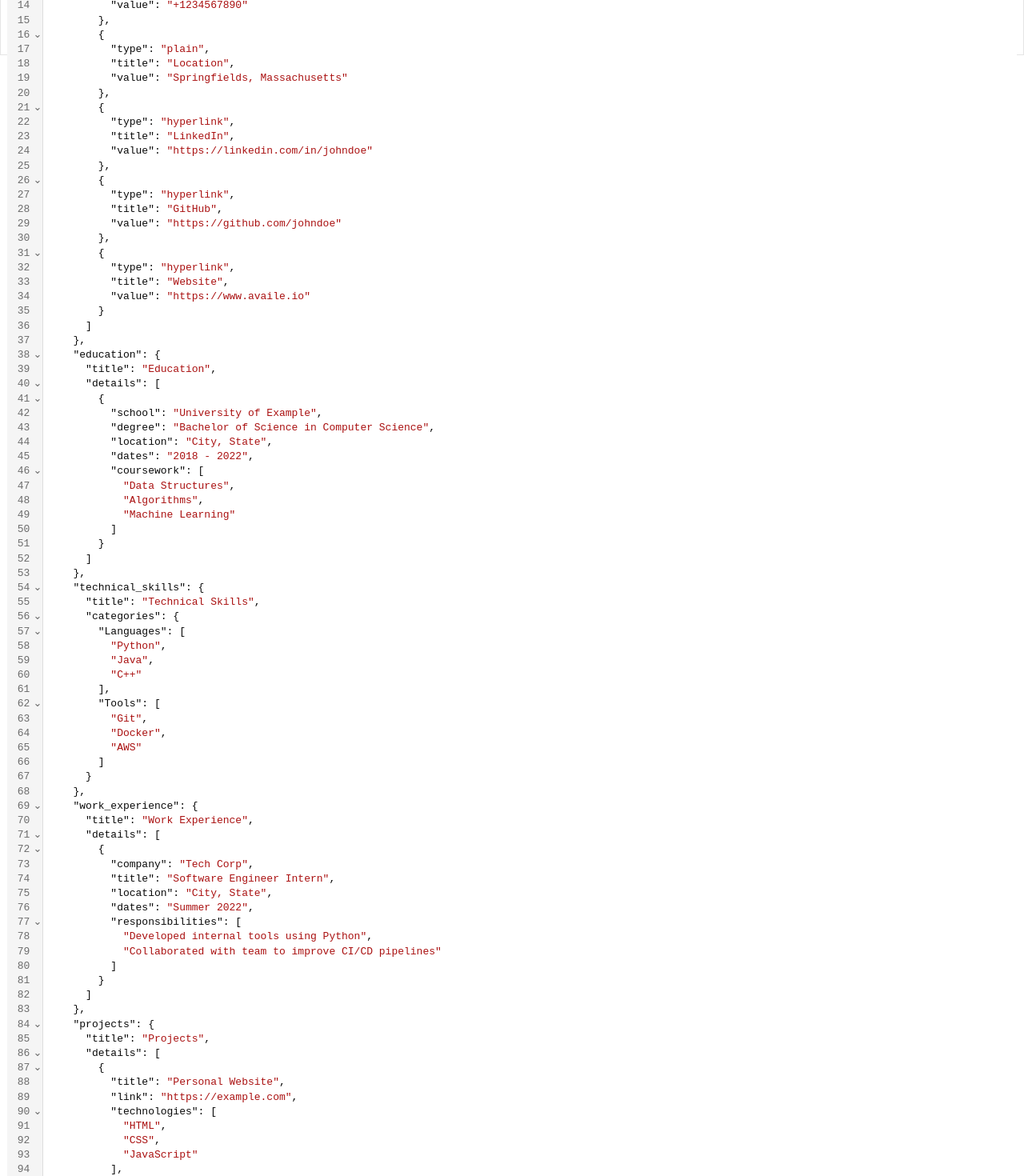
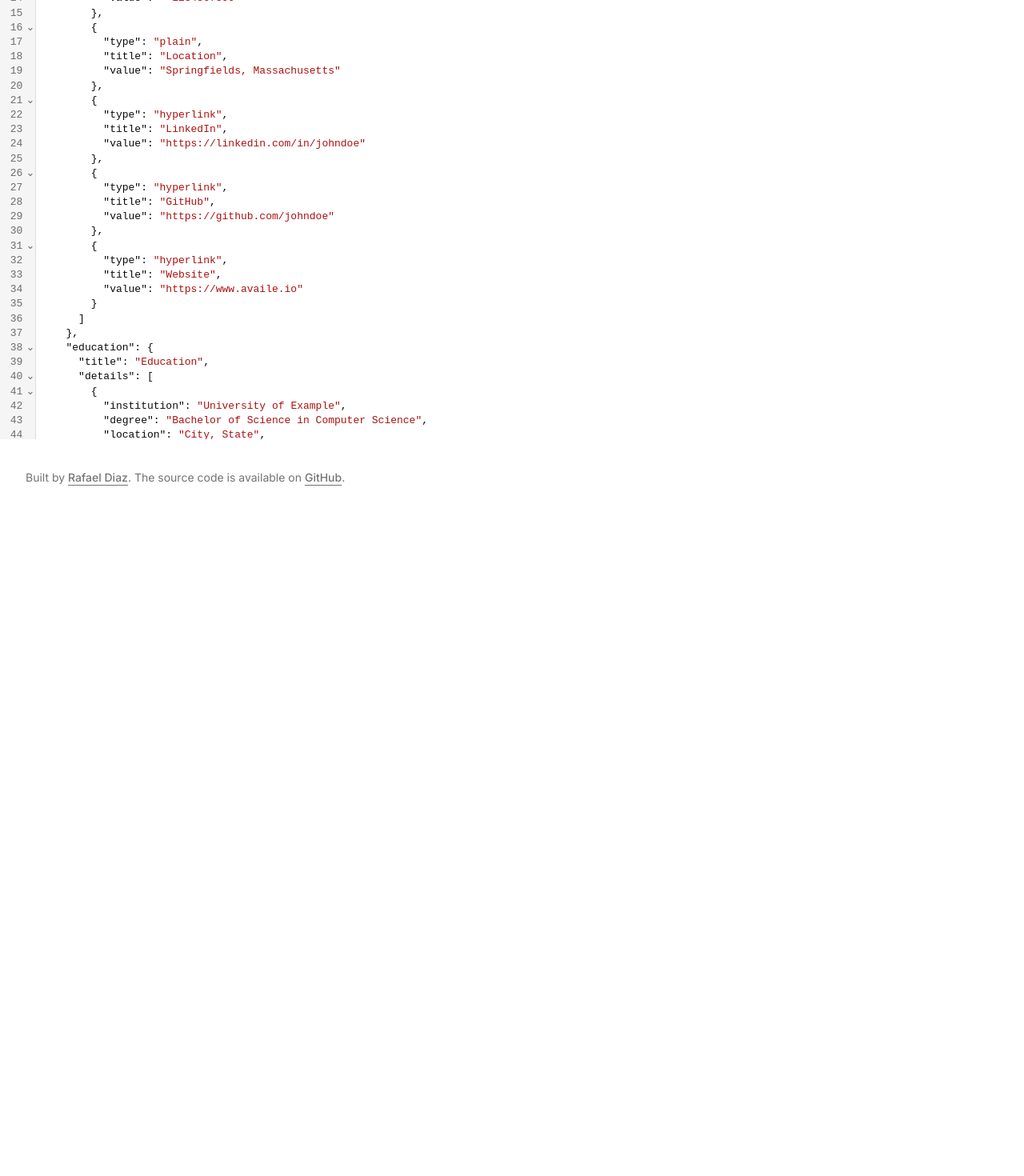
Before and after one commit to availe/Personal-Website-V2, a Next.js app: page /projects/resume-builder in a window 1280 px wide. Shown: the part 300-1770 px from the top of the page at 80% size. After the commit the page ends 945 px from the top, so only its background shows below. Built offline with nearby package versions, Linux system fonts and the light colour scheme.

Commit message:
resume builder

```diff
--- a/package.json
+++ b/package.json
@@ -20,17 +20,20 @@
     "@vercel/speed-insights": "^1.0.12",
     "class-variance-authority": "^0.7.0",
     "clsx": "^2.1.1",
+    "lodash": "^4.17.21",
     "lucide-react": "^0.441.0",
     "next": "^14.2.11",
     "react": "^18",
     "react-dom": "^18",
     "react-icons": "^5.3.0",
+    "swr": "^2.2.5",
     "tailwind-merge": "^2.5.2",
     "tailwindcss-animate": "^1.0.7",
     "ua-parser-js": "^1.0.39",
     "vaul": "^0.9.2"
   },
   "devDependencies": {
+    "@types/lodash": "^4.17.10",
     "@types/node": "^22.5.5",
     "@types/react": "^18",
     "@types/react-dom": "^18",
--- a/src/app/projects/page.tsx
+++ /dev/null
@@ -1,16 +0,0 @@
-import ProjectEntry from "@/components/project-entry/project-entry";
-import ProjectsData from "@/data/txt/project-data";
-
-const ProjectsPage = () => {
-  return (
-    <div className="container mx-auto flex">
-      <div className="w-[10%]">
-      {ProjectsData.map((project, index) => (
-        <ProjectEntry key={index} {...project} preload={index < 2} />
-      ))}
-      </div>
-    </div>
-  );
-};
-
-export default ProjectsPage;
--- a/src/app/projects/resume-builder/page.tsx
+++ b/src/app/projects/resume-builder/page.tsx
@@ -1,24 +1,47 @@
 "use client";
 
 import { useState } from "react";
+import { json } from "@codemirror/lang-json";
 import CodeMirror from "@uiw/react-codemirror";
-import { json } from "@codemirror/lang-json";
-import defaultResume from "../../../data/json/sampleResume.json"
+import useSWR from 'swr';
+import debounce from 'lodash/debounce';
+import defaultResume from "../../../data/json/sampleResume.json";
+
+const fetchPDF = async (jsonData: any): Promise<string> => {
+  const response = await fetch("https://pytex-resume-builder-3cuw0744i-availes-projects.vercel.app/", {
+    method: "POST",
+    headers: { "Content-Type": "application/json" },
+    body: JSON.stringify(jsonData),
+  });
+
+  if (!response.ok) throw new Error("Failed to fetch PDF");
+
+  const blob = await response.blob();
+  return URL.createObjectURL(blob);
+};
 
 const ResumeBuilder = () => {
   const [jsonInput, setJsonInput] = useState(JSON.stringify(defaultResume, null, 2));
+  const [triggerFetch, setTriggerFetch] = useState(false);
+
+  const { data: pdfUrl } = useSWR(triggerFetch ? ['pdf', JSON.parse(jsonInput)] : null, (_: string, jsonData: any) => fetchPDF(jsonData), { revalidateOnFocus: false });
+
+  const handleEditorChange = debounce((value: string) => {
+    setJsonInput(value);
+    setTriggerFetch(true);
+  }, 1000);
 
   return (
-      <div className="h-80 w-full border p-2">
+    <div className="flex h-screen w-screen">
       <CodeMirror
         value={jsonInput}
         height="100%"
         extensions={[json()]}
-          onChange={(value) => setJsonInput(value)}
-          placeholder="Type your JSON here..."
+        onChange={handleEditorChange}
       />
+      <iframe src={pdfUrl || "/Sample_Resume.pdf"} className="flex-1 h-full" />
     </div>
   );
-}
+};
 
 export default ResumeBuilder;
--- a/src/data/json/sampleResume.json
+++ b/src/data/json/sampleResume.json
@@ -3,22 +3,38 @@
       "personal_info": {
         "name": "John Doe",
         "contacts": [
-                {"type": "email", "title": "Email", "value": "john.doe@example.com"},
-                {"type": "phone", "title": "Phone", "value": "+1234567890"},
-                {"type": "plain", "title": "Location", "value": "Springfields, Massachusetts"},
-                {"type": "hyperlink", "title": "LinkedIn", "value": "https://linkedin.com/in/johndoe"},
-                {"type": "hyperlink", "title": "GitHub", "value": "https://github.com/johndoe"},
-                {"type": "hyperlink", "title": "Website", "value": "https://www.availe.io"}
+          { "type": "email", "title": "Email", "value": "john.doe@example.com" },
+          { "type": "phone", "title": "Phone", "value": "+1234567890" },
+          {
+            "type": "plain",
+            "title": "Location",
+            "value": "Springfields, Massachusetts"
+          },
+          {
+            "type": "hyperlink",
+            "title": "LinkedIn",
+            "value": "https://linkedin.com/in/johndoe"
+          },
+          {
+            "type": "hyperlink",
+            "title": "GitHub",
+            "value": "https://github.com/johndoe"
+          },
+          {
+            "type": "hyperlink",
+            "title": "Website",
+            "value": "https://www.availe.io"
+          }
         ]
       },
       "education": {
         "title": "Education",
         "details": [
           {
-                    "school": "University of Example",
+            "institution": "University of Example",
             "degree": "Bachelor of Science in Computer Science",
             "location": "City, State",
-                    "dates": "2018 - 2022",
+            "graduation_date": "May 2018",
             "coursework": ["Data Structures", "Algorithms", "Machine Learning"]
           }
         ]
@@ -37,7 +53,8 @@
             "company": "Tech Corp",
             "title": "Software Engineer Intern",
             "location": "City, State",
-                    "dates": "Summer 2022",
+            "start_date": "June 2022",
+            "end_date": "August 2022",
             "responsibilities": [
               "Developed internal tools using Python",
               "Collaborated with team to improve CI/CD pipelines"
@@ -49,8 +66,8 @@
         "title": "Projects",
         "details": [
           {
-                    "title": "Personal Website",
-                    "link": "https://example.com",
+            "name": "Personal Website",
+            "date": "November 2023 – December 2023",
             "technologies": ["HTML", "CSS", "JavaScript"],
             "description": [
               "Built a responsive personal website to showcase portfolio",
```
Also changed, not shown: 2 other files (tests, documents, lock files or other folders). Lines whose indentation alone changed are shown as unchanged.
